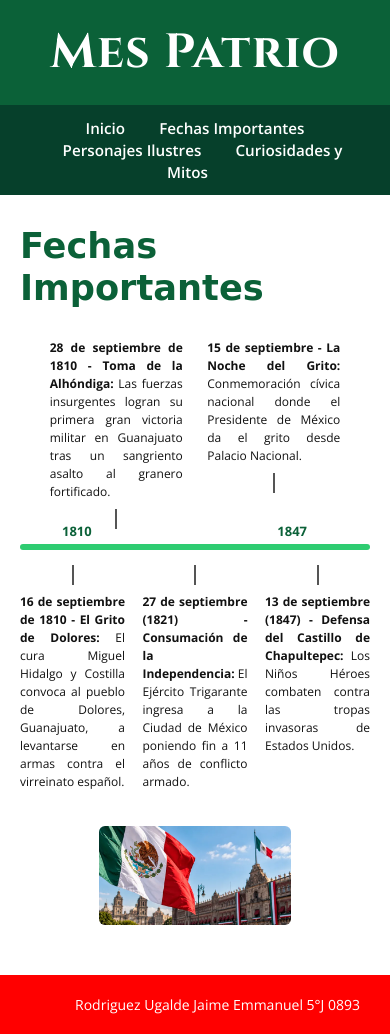
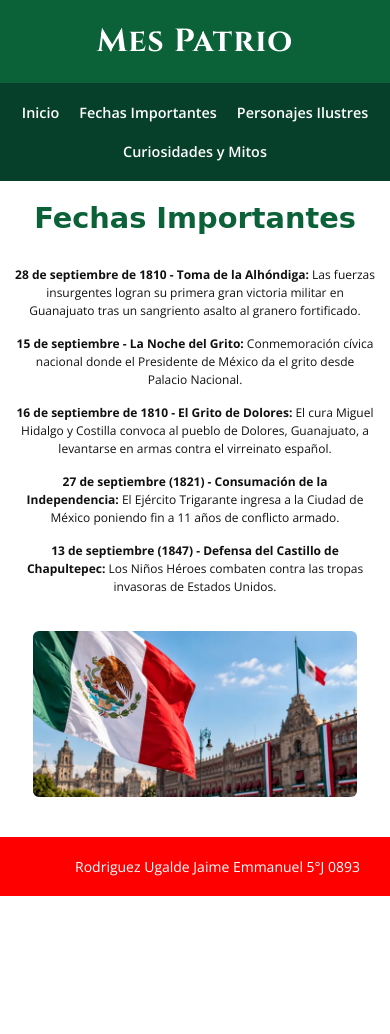
Before and after one commit to RdzJaimeU/Construye_Aplicaciones_Web_RUJE_0893, a PHP site: page /P1_MesPatrio_RUJE_0893/fechas.html in a window 390 px wide. After the commit the page ends 896 px from the top, so only its background shows below. Run offline with PHP 8.4, Linux system fonts and the light colour scheme; some web fonts are replaced.

Commit message:
Add responsive styles for mobile and large screens

```diff
--- a/P1_MesPatrio_RUJE_0893/style1.css
+++ b/P1_MesPatrio_RUJE_0893/style1.css
@@ -272,3 +272,115 @@ footer {
   text-align: right;
   font-size: 14px;
 }
+
+/* Para que se muestre bien en celulares y tablets*/
+
+@media (max-width: 768px) {
+  /* Ajustar titulo principal */
+  .titulo h1 {
+    font-size: 2rem;
+  }
+
+  /* Ajustar menu de navegacion */
+  nav {
+    display: flex;
+    flex-wrap: wrap;
+    justify-content: center;
+    gap: 10px;
+    padding: 15px;
+  }
+
+  nav a {
+    margin: 5px;
+    font-size: 0.9rem;
+  }
+
+  /* Ajustar contenedor y subtitulos */
+  .contenedor {
+    padding: 20px 15px 30px 15px;
+  }
+
+  .subtitulo {
+    font-size: 1.8rem;
+    text-align: center;
+  }
+
+  /* Ajustar imagenes de inicio y bandera */
+  .imi img, .bandera-abajo img {
+    width: 90%;
+  }
+
+  /* Ajustar Linea de tiempo para que se vea como lista en celular */
+  .fechas-arriba, .fechas-abajo {
+    display: block;
+  }
+
+  .fecha1, .fecha2, .fecha3, .fecha4, .fecha5 {
+    width: 100%;
+    margin: 15px 0;
+  }
+
+  .palito-arriba, .palito-abajo {
+    display: none;
+  }
+
+  .barra-verde, .anno {
+    display: none;
+  }
+
+  .fecha {
+    text-align: center;
+  }
+
+  .fecha p {
+    text-align: center;
+  }
+
+  /* Ajustar Tabla de personajes a diseño de bloque */
+  .tabla-personajes,
+  .tabla-personajes tbody,
+  .tabla-personajes tr,
+  .tabla-personajes td {
+    display: block;
+    width: 100%;
+  }
+
+  .tabla-personajes .col-texto {
+    width: 100%;
+    margin-bottom: 15px;
+  }
+
+  .tabla-personajes .col-texto p {
+    text-align: center;
+  }
+
+  .tabla-personajes .col-foto {
+    width: 100%;
+  }
+
+  /* Ajustar curiosidades y mitos a columna */
+  .fila-mito {
+    flex-direction: column;
+    text-align: center;
+    gap: 20px;
+  }
+
+  .mito-texto {
+    width: 100%;
+  }
+
+  .mito-texto p {
+    text-align: center;
+  }
+
+  .mito-foto img {
+    width: 90%;
+  }
+}
+
+/* Para mostrarse bien en monitores grandes */
+@media (min-width: 1200px) {
+  .contenedor {
+    max-width: 1200px;
+  }
+}
```
